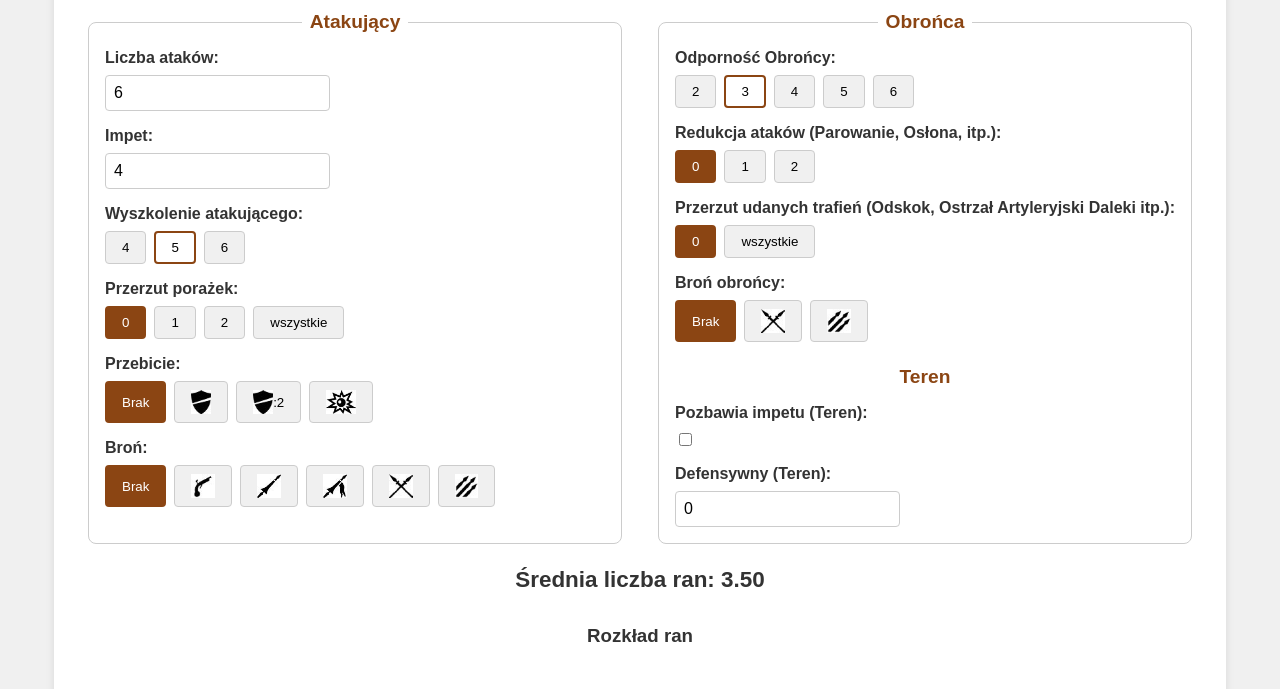
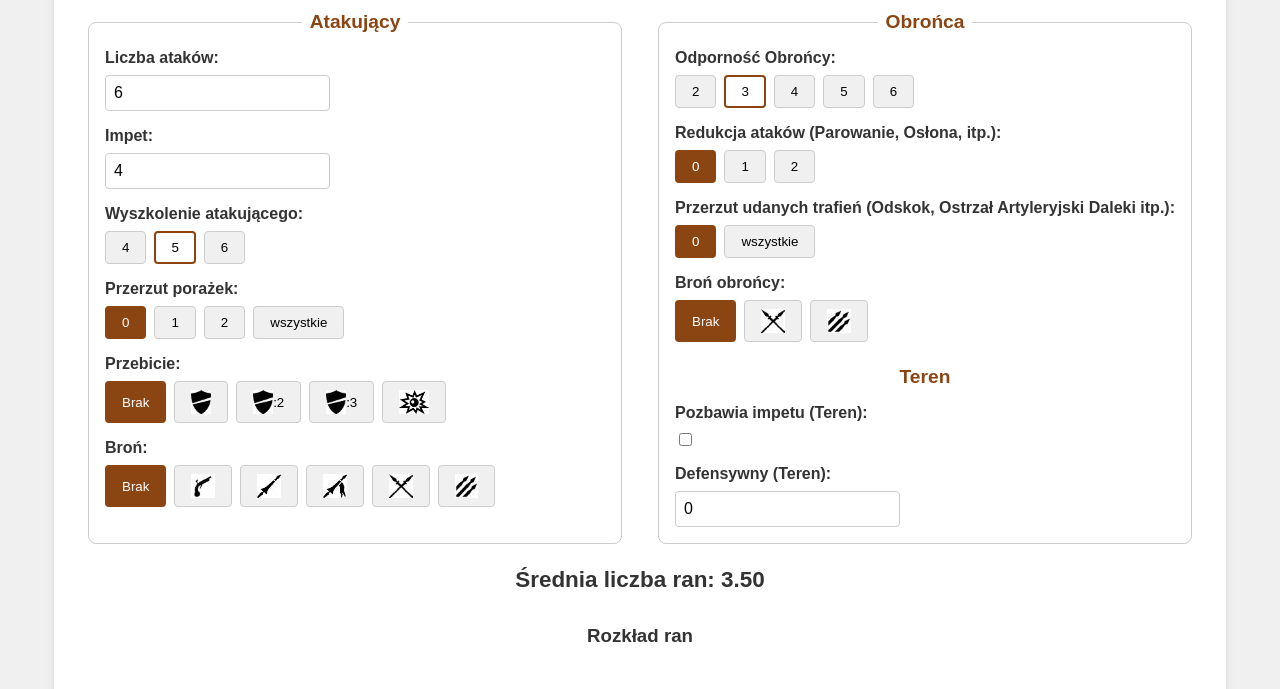
Before and after one commit to oxddr/oim, a plain HTML site: page index.html in a window 1280 px wide. Shown: the part 111-800 px from the top of the page. Drawn offline with Linux system fonts and the light colour scheme.

Commit message:
add: support for Przebicie 3

```diff
--- a/index.html
+++ b/index.html
@@ -43,6 +43,7 @@
                         <button class="icon-btn selected" data-value="0">Brak</button>
                         <button class="icon-btn" data-value="1"><img src="./img/przebicie.jpg" alt="Przebicie 1"></button>
                         <button class="icon-btn" data-value="2"><img src="./img/przebicie.jpg" alt="Przebicie 2">:2</button>
+                        <button class="icon-btn" data-value="3"><img src="./img/przebicie.jpg" alt="Przebicie 3">:3</button>
                         <button class="icon-btn" data-value="artyleria" data-tooltip="Ostrzał artyleryjski - nie wykonuje się testów na Odporność."><img src="./img/artyleria.jpg" alt="Artyleria"></button>
                     </div>
                 </div>
```
